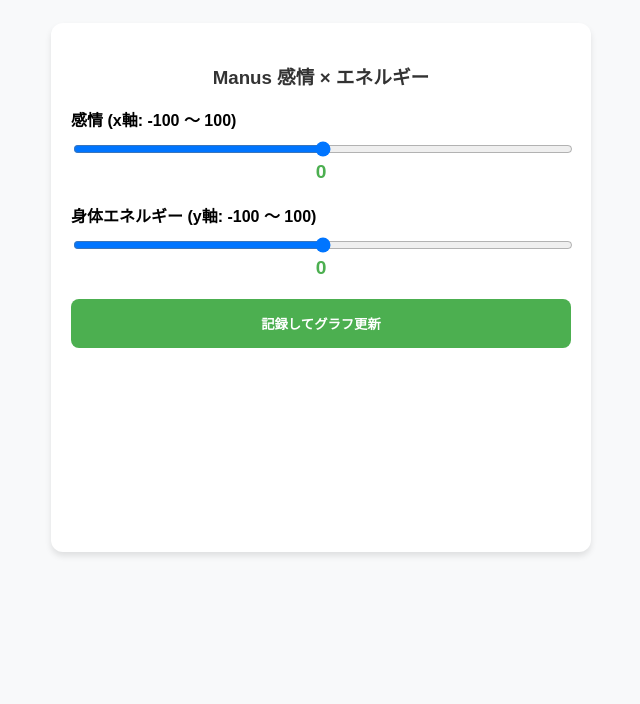
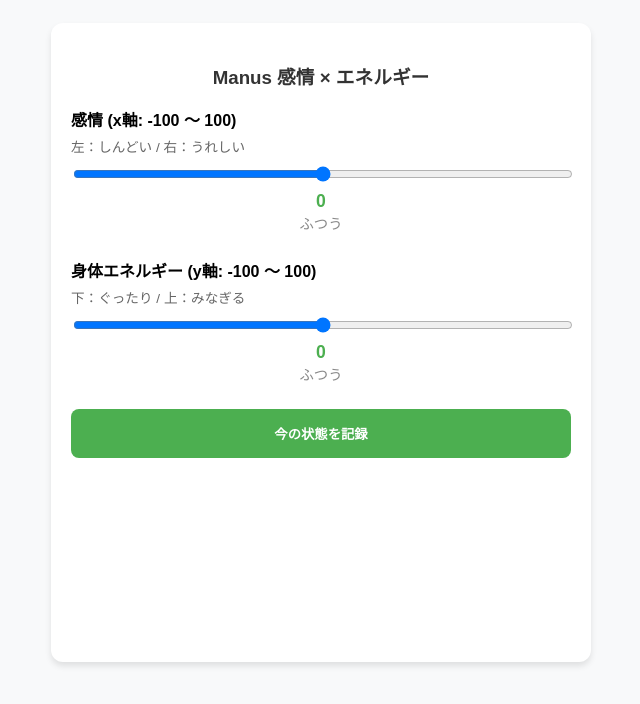
Before and after one commit to d3igurazu/emotion-journal, a plain HTML site: page app/gas/index.html in a window 1280 px wide. Shown: the whole page, without its empty margins (319-959 px from the left). Drawn offline with nearby package versions, Linux system fonts and the light colour scheme.

Commit message:
Update index.html

```diff
--- a/app/gas/index.html
+++ b/app/gas/index.html
@@ -8,10 +8,12 @@
       body { font-family: sans-serif; padding: 15px; background: #f8f9fa; }
       .card { background: white; padding: 20px; border-radius: 12px; box-shadow: 0 4px 6px rgba(0,0,0,0.1); max-width: 500px; margin: auto; }
       h3 { color: #333; text-align: center; }
-      .field { margin-bottom: 20px; }
-      label { display: block; font-weight: bold; margin-bottom: 8px; }
-      input[type="range"] { width: 100%; }
-      .val-display { text-align: center; font-size: 1.2em; font-weight: bold; color: #4CAF50; }
+      .field { margin-bottom: 25px; }
+      label { display: block; font-weight: bold; margin-bottom: 5px; }
+      .desc { font-size: 0.85em; color: #666; margin-bottom: 8px; }
+      input[type="range"] { width: 100%; cursor: pointer; }
+      .val-display { text-align: center; font-size: 1.1em; font-weight: bold; color: #4CAF50; margin-top: 5px; }
+      .comment { text-align: center; font-size: 0.9em; color: #888; min-height: 1.2em; }
       button { width: 100%; padding: 15px; background: #4CAF50; color: white; border: none; border-radius: 8px; font-weight: bold; cursor: pointer; }
     </style>
   </head>
@@ -21,17 +23,21 @@
 
       <div class="field">
         <label>感情 (x軸: -100 〜 100)</label>
-        <input type="range" id="emotion" min="-100" max="100" value="0" oninput="document.getElementById('em-val').innerText = this.value">
+        <div class="desc">左：しんどい / 右：うれしい</div>
+        <input type="range" id="emotion" min="-100" max="100" value="0" oninput="updateLabels()">
         <div id="em-val" class="val-display">0</div>
+        <div id="em-comment" class="comment">ふつう</div>
       </div>
 
       <div class="field">
         <label>身体エネルギー (y軸: -100 〜 100)</label>
-        <input type="range" id="energy" min="-100" max="100" value="0" oninput="document.getElementById('en-val').innerText = this.value">
+        <div class="desc">下：ぐったり / 上：みなぎる</div>
+        <input type="range" id="energy" min="-100" max="100" value="0" oninput="updateLabels()">
         <div id="en-val" class="val-display">0</div>
+        <div id="en-comment" class="comment">ふつう</div>
       </div>
 
-      <button onclick="submitData()">記録してグラフ更新</button>
+      <button onclick="submitData()">今の状態を記録</button>
 
       <div style="margin-top: 30px;">
         <canvas id="emotionChart"></canvas>
@@ -40,7 +46,36 @@
 
     <script>
       let chart;
-      window.onload = () => { google.script.run.withSuccessHandler(drawChart).getLogs(); };
+
+      // ラベルとコメントを更新する関数
+      function updateLabels() {
+        const em = document.getElementById('emotion').value;
+        const en = document.getElementById('energy').value;
+
+        document.getElementById('em-val').innerText = em;
+        document.getElementById('en-val').innerText = en;
+
+        // 感情のコメント
+        let emText = "ふつう";
+        if (em <= -70) emText = "かなり しんどい";
+        else if (em < -20) emText = "ちょっと しんどい";
+        else if (em > 70) emText = "最高に うれしい";
+        else if (em > 20) emText = "うれしい";
+        document.getElementById('em-comment').innerText = emText;
+
+        // エネルギーのコメント
+        let enText = "ふつう";
+        if (en <= -70) enText = "動けない・ぐったり";
+        else if (en < -20) enText = "少し疲れ気味";
+        else if (en > 70) enText = "パワー全開！";
+        else if (en > 20) enText = "元気がある";
+        document.getElementById('en-comment').innerText = enText;
+      }
+
+      window.onload = () => {
+        updateLabels();
+        google.script.run.withSuccessHandler(drawChart).getLogs();
+      };
 
       function drawChart(logs) {
         const ctx = document.getElementById('emotionChart').getContext('2d');
@@ -49,7 +84,7 @@
           type: 'scatter',
           data: {
             datasets: [{
-              label: '現在の位置',
+              label: '心のマップ',
               data: logs.map(row => ({ x: row.emotion, y: row.energy })),
               backgroundColor: '#4CAF50',
               pointRadius: 6
@@ -57,8 +92,8 @@
           },
           options: {
             scales: {
-              x: { title: { display: true, text: '感情' }, min: -100, max: 100, grid: { color: '#ddd' } },
-              y: { title: { display: true, text: 'エネルギー' }, min: -100, max: 100, grid: { color: '#ddd' } }
+              x: { title: { display: true, text: '感情 (←しんどい / うれしい→)' }, min: -100, max: 100 },
+              y: { title: { display: true, text: 'エネルギー (←疲れ / 元気→)' }, min: -100, max: 100 }
             }
           }
         });
@@ -70,6 +105,7 @@
           energy: document.getElementById('energy').value
         };
         google.script.run.withSuccessHandler(() => {
+          alert('記録しました！');
           google.script.run.withSuccessHandler(drawChart).getLogs();
         }).recordToSheet(data);
       }
```
